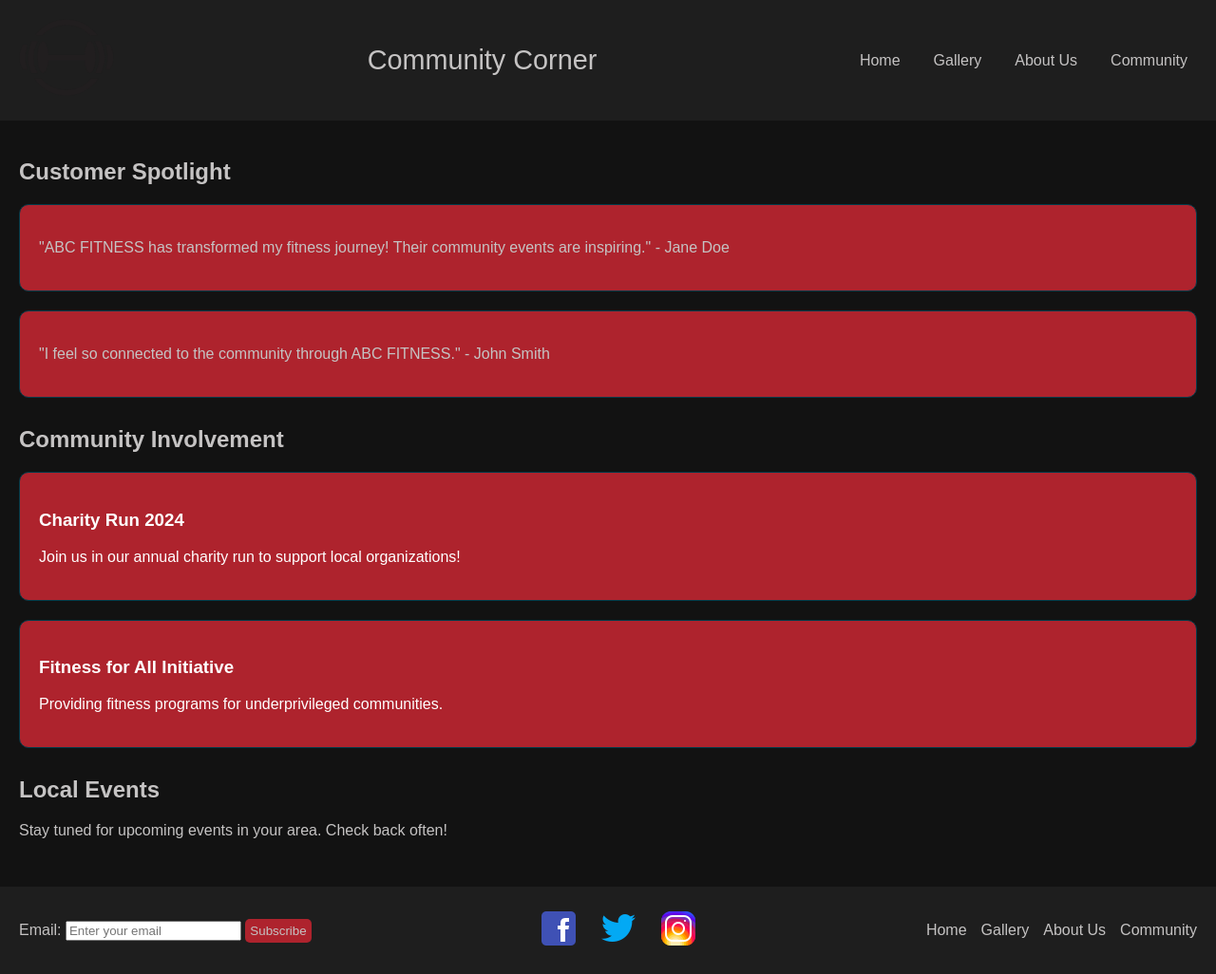
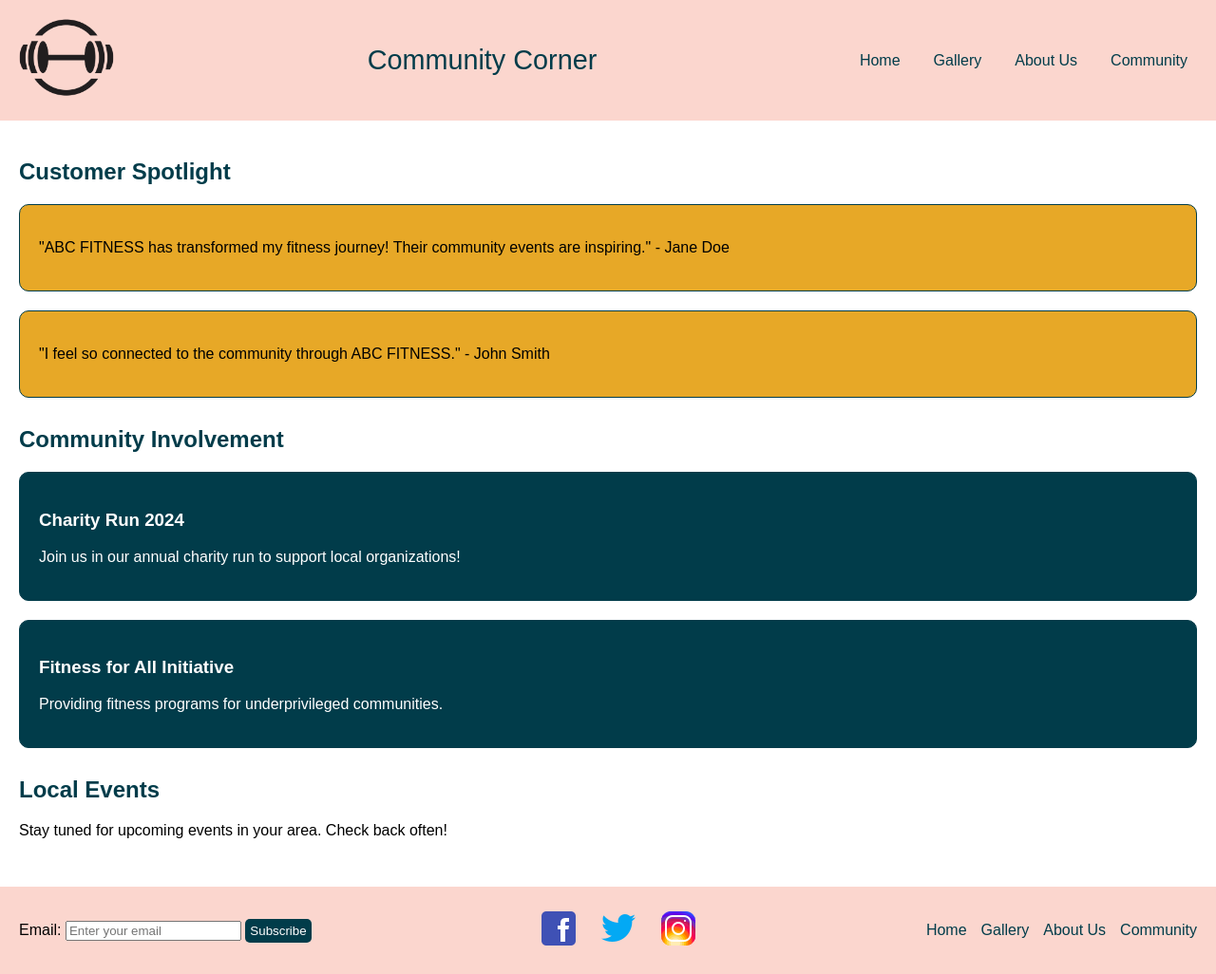
Before and after one commit to demarcok/stackblitz-starters-web_dev, a website: page community.html in a window 1280 px wide. Shown: the whole page at 95% size. Drawn offline with Linux system fonts and the light colour scheme.

Commit message:
Final Update

```diff
--- a/about_style.css
+++ b/about_style.css
@@ -2,15 +2,13 @@
     font-family: Arial, sans-serif;
     margin: 0;
     padding: 0;
-            background-color: #121212;
-            color: #c5c3c3;
 }
 
 header {
     display: flex;
     justify-content: space-between;
     align-items: center;
-            background-color: #1e1e1e;
+    background-color: #FBD6CE;
     padding: 10px 20px;
 }
 
@@ -22,7 +20,7 @@
 }
 
 header .title {
-            color: #c5c3c3;
+    color: #013C4A;
     font-size: 1.8em;
 }
 
@@ -32,7 +30,7 @@
 }
 
 header nav a {
-            color: #c5c3c3;
+    color: #013C4A;
     text-decoration: none;
     font-size: 1em;
     padding: 5px 10px;
@@ -45,7 +43,7 @@
 }
 
 footer {
-            background-color: #1e1e1e;
+    background-color: #FBD6CE;
     padding: 20px;
     display: flex;
     flex-direction: column;
@@ -65,8 +63,8 @@
 }
 
 footer .subscribe button {
-            background-color: #AE232D;
-            color: #c5C3C3;
+    background-color: #49B8A5;
+    color: white;
     border: none;
     padding: 10px 20px;
     border-radius: 5px;
@@ -87,14 +85,12 @@
 }
 
 footer nav a {
-            color: #c5C3C3;
+    color: #013C4A;
     text-decoration: none;
 }
 
 footer nav a:hover {
-            background-color: #49B8A5;
-            color: #fff;
-            border-radius: 5px;
+    text-decoration: underline;
 }
 
 .content {
@@ -139,7 +135,7 @@
 }
 
 .contact-form .submit {
-            background-color: #AE232D;
+    background-color: #49B8A5;
     color: white;
     border: none;
 }
--- a/community_style.css
+++ b/community_style.css
@@ -2,14 +2,12 @@
     font-family: Arial, sans-serif;
     margin: 0;
     padding: 0;
-            background-color: #121212;
-            color: #c5c3c3;
 }
 header {
     display: flex;
     align-items: center;
     justify-content: space-between;
-            background-color: #1e1e1e;
+    background-color: #FBD6CE;
     padding: 10px 20px;
 }
 header .logo {
@@ -20,7 +18,7 @@
 }
 header .title {
     font-size: 1.8em;
-            color: #C5C3C3;
+    color: #013C4A;
     text-align: center;
 }
 header nav {
@@ -29,7 +27,7 @@
 }
 header nav a {
     text-decoration: none;
-            color: #C5C3C3;
+    color: #013C4A;
     font-size: 1em;
     padding: 5px 10px;
     border-radius: 5px;
@@ -40,7 +38,7 @@
     color: white;
 }
 footer {
-            background-color: #1e1e1e;
+    background-color: #FBD6CE;
     padding: 20px;
     display: flex;
     justify-content: space-between;
@@ -60,8 +58,8 @@
 }
 footer .newsletter button {
     padding: 5px;
-            background-color: #AE232D;
-            color: #C5C3C3;
+    background-color: #013C4A;
+    color: white;
     border: none;
     border-radius: 5px;
     cursor: pointer;
@@ -76,12 +74,10 @@
 }
 footer nav a {
     text-decoration: none;
-            color: #C5C3C3;
+    color: #013C4A;
 }
 footer nav a:hover {
-            background-color: #49B8A5;
-            color: #fff;
-            border-radius: 5px;
+    text-decoration: underline;
 }
 main {
     padding: 20px;
@@ -91,7 +87,7 @@
 }
 .section h2 {
     margin-bottom: 20px;
-            color: #C5C3C3;
+    color: #013C4A;
 }
 .border-box {
     border: 1px solid #013C4A;
@@ -100,9 +96,9 @@
     margin-bottom: 20px;
 }
 .customer-spotlight .border-box {
-            background-color: #AE232D;
+    background-color: #E7A827;
 }
 .community-involvement .border-box {
-            background-color: #AE232D;
+    background-color: #013C4A;
     color: white;
 }
--- a/gallery_style.css
+++ b/gallery_style.css
@@ -2,11 +2,10 @@
     font-family: Arial, sans-serif;
     margin: 0;
     padding: 0;
-            background-color: #1e1e1e;
 }
 
 header, footer {
-            background-color: #121212;
+    background-color: #FBD6CE;
     display: flex;
     justify-content: space-between;
     align-items: center;
@@ -14,7 +13,7 @@
 }
 
 header a.logo {
-            color: #c5c3c3;
+    color: #013C4A;
     text-decoration: none;
     font-size: 1.5em;
     font-weight: bold;
@@ -25,7 +24,7 @@
 }
 
 header nav a, footer nav a {
-            color: #c5c3c3;
+    color: #013C4A;
     text-decoration: none;
     margin: 0 10px;
     padding: 5px 10px;
@@ -38,7 +37,7 @@
 }
 
 .title {
-            color: #c5c3c3;
+    color: #013C4A;
     font-size: 1.5em;
 }
 
@@ -53,7 +52,7 @@
 }
 
 footer .subscribe button {
-            background-color: #AE232D;
+    background-color: #013C4A;
     color: white;
     border: none;
     padding: 5px 10px;
@@ -82,7 +81,6 @@
     border: 1px solid #ddd;
     padding: 10px;
     border-radius: 5px;
-            color:#c5c3c3
 }
 
 .gallery-item img {
@@ -91,8 +89,8 @@
 }
 
 .gallery-item button {
-            background-color: #AE232D;
-            color: #c5c3c3;
+    background-color: #013C4A;
+    color: white;
     border: none;
     padding: 5px 10px;
     cursor: pointer;
@@ -107,7 +105,7 @@
     position: relative;
     top: 10px;
     left: 10px;
-            background-color: #AE232D;
+    background-color: #013C4A;
     color: white;
     border: none;
     padding: 10px;
```
Lines whose indentation alone changed are shown as unchanged.
